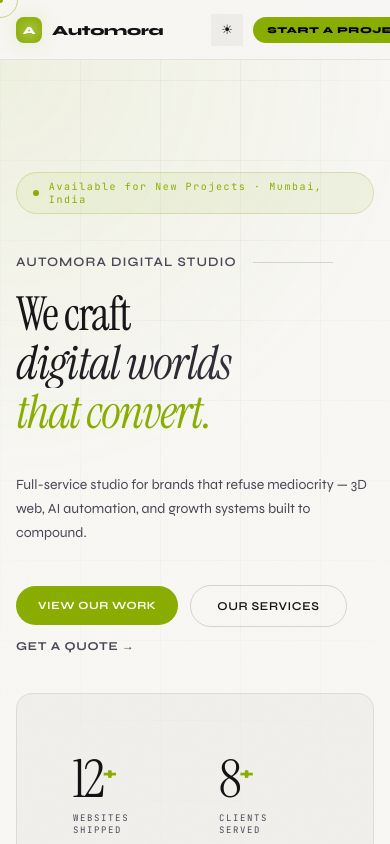
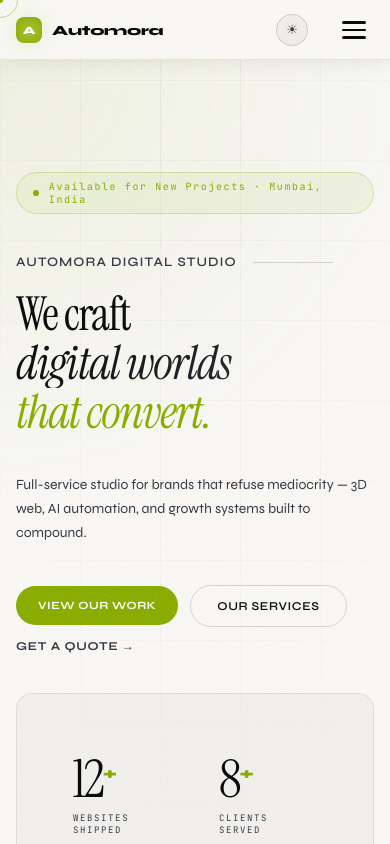
Before and after one commit to Adarsh261206/Automora, a plain HTML site: page index.html in a window 390 px wide. Both pictures are taken after a click on the button "Toggle theme". Shown: the top 844 px of the page. Drawn offline with Linux system fonts and the light colour scheme.

Commit message:
Fixed all mobile issues: hamburger visibility, process/philosophy numbers brightness, cursor removal on mobile, theme toggle outline removal, improved text visibility in both themes

```diff
--- a/index.html
+++ b/index.html
@@ -15,9 +15,9 @@
   --wire:rgba(255,255,255,0.08);
   --wire2:rgba(255,255,255,0.14);
   --wire3:rgba(255,255,255,0.22);
-  --smoke:#F5F3EE;
-  --fog:#9B97A8;
-  --ghost:#4A4658;
+  --smoke:#FFFFFF;
+  --fog:#C8C6D4;
+  --ghost:#7A7888;
   --volt:#D4FF00;
   --volt2:#B8E000;
   --volt-glow:rgba(212,255,0,0.15);
@@ -29,7 +29,7 @@
   --serif:'Instrument Serif',serif;
   --mono:'JetBrains Mono',monospace;
   --r:16px;
-  --nav-bg:rgba(8,8,10,0.88);
+  --nav-bg:rgba(8,8,10,0.92);
   --mob-bg:rgba(8,8,10,0.97);
   --theme-transition: background 0.4s ease, color 0.4s ease, border-color 0.4s ease;
 }
@@ -42,14 +42,14 @@
   --wire:rgba(0,0,0,0.08);
   --wire2:rgba(0,0,0,0.14);
   --wire3:rgba(0,0,0,0.22);
-  --smoke:#141214;
-  --fog:#4A4655;
-  --ghost:#8A8699;
+  --smoke:#0A0A0C;
+  --fog:#3A3845;
+  --ghost:#6A6675;
   --volt:#8AAD00;
   --volt2:#7A9C00;
   --volt-glow:rgba(138,173,0,0.15);
   --volt-dim:rgba(138,173,0,0.08);
-  --nav-bg:rgba(248,247,244,0.92);
+  --nav-bg:rgba(248,247,244,0.95);
   --mob-bg:rgba(248,247,244,0.98);
 }
 [data-theme="light"] .nav-blur{background:var(--nav-bg);}
@@ -108,8 +108,8 @@
 [data-theme="light"] .patt-lines{background-image:repeating-linear-gradient(-45deg,transparent,transparent 10px,rgba(0,0,0,0.03) 10px,rgba(0,0,0,0.03) 11px);}
 [data-theme="light"] .patt-grid{background-image:linear-gradient(rgba(0,0,0,0.04) 1px,transparent 1px),linear-gradient(90deg,rgba(0,0,0,0.04) 1px,transparent 1px);}
 [data-theme="light"] .cta-glow{background:radial-gradient(ellipse,rgba(138,173,0,0.1) 0%,transparent 65%);}
-[data-theme="light"] .phi-num{color:rgba(0,0,0,0.04);}
-[data-theme="light"] .phi-card:hover .phi-num{color:rgba(138,173,0,0.06);}
+[data-theme="light"] .phi-num{color:rgba(0,0,0,0.25);}
+[data-theme="light"] .phi-card:hover .phi-num{color:rgba(138,173,0,0.4);}
 [data-theme="light"] .svc-card-num{color:rgba(0,0,0,0.04);}
 [data-theme="light"] .svc-card:hover .svc-card-num{color:rgba(138,173,0,0.06);}
 [data-theme="light"] .manifesto-text .dim{color:var(--ghost);}
@@ -142,6 +142,10 @@
 [data-theme="light"] .phi-card::before{background:radial-gradient(ellipse 60% 60% at 0% 100%,var(--volt-dim) 0%,transparent 100%);}
 [data-theme="light"] .svc-card::before{background:radial-gradient(ellipse 70% 70% at 0% 100%,var(--volt-dim) 0%,transparent 100%);}
 [data-theme="light"] .step-n{border-color:var(--wire2);color:var(--fog);}
+[data-theme="light"] .pstep-n{color:rgba(0,0,0,0.25);}
+[data-theme="light"] .pstep:hover .pstep-n{color:rgba(138,173,0,0.4);}
+[data-theme="light"] .stat-n{color:var(--smoke);}
+[data-theme="light"] .stat-l{color:var(--fog);}
 [data-theme="light"] .ticker-label{background:var(--volt);color:#fff;}
 [data-theme="light"] .t-sep{color:var(--volt);}
 [data-theme="light"] .np:hover,.np.on{background:rgba(0,0,0,0.08);color:var(--smoke);}
@@ -163,8 +167,14 @@
 }
 *,*::before,*::after{transition:background-color 0.35s ease, border-color 0.35s ease, color 0.35s ease, fill 0.35s ease;}
 a{text-decoration:none;color:inherit;}
-button{cursor:pointer;font-family:var(--syne);border:none;background:none;color:inherit;}
+button{cursor:pointer;font-family:var(--syne);border:none;background:none;color:inherit;outline:none;}
+button:focus{outline:none;}
 body{cursor:none;}
+
+@media (hover: none) and (pointer: coarse) {
+  body{cursor:auto !important;}
+  #c-dot,#c-ring{display:none !important;}
+}
 
 /* ═══════════════════════════════════
    ██ ENHANCED DESIGN ADDITIONS
@@ -260,7 +270,7 @@
 }
 @keyframes pageFadeIn{from{opacity:0;transform:translateY(12px);}to{opacity:1;transform:none;}}
 
-
+.theme-toggle{
   display:flex;align-items:center;justify-content:center;
   width:40px;height:40px;border-radius:50%;
   border:1px solid var(--wire2);
@@ -270,7 +280,11 @@
   position:relative;z-index:1;
   flex-shrink:0;
   overflow:hidden;
-}
+  outline:none;
+  -webkit-tap-highlight-color:transparent;
+}
+.theme-toggle:focus{outline:none;box-shadow:none;}
+.theme-toggle:active{transform:scale(0.95);}
 .theme-toggle:hover{
   border-color:var(--volt);color:var(--volt);
   background:var(--volt-dim);
@@ -322,11 +336,12 @@
 }
 .nav-blur{
   position:absolute;inset:0;
-  background:rgba(8,8,10,.85);
+  background:rgba(8,8,10,.95);
   backdrop-filter:blur(40px) saturate(180%);-webkit-backdrop-filter:blur(40px) saturate(180%);
   border-bottom:1px solid var(--wire);
-}
-[data-theme="light"] .nav-blur{background:rgba(248,247,244,.9);}
+  box-shadow:0 2px 20px rgba(0,0,0,0.3);
+}
+[data-theme="light"] .nav-blur{background:rgba(248,247,244,.96);box-shadow:0 2px 20px rgba(0,0,0,0.08);}
 .nav-left,.nav-center,.nav-right{position:relative;z-index:1;display:flex;align-items:center;}
 .nav-right{gap:10px;}
 .logo{
@@ -388,13 +403,13 @@
 
 /* Mobile hamburger */
 .ham{
-  display:none;flex-direction:column;gap:5px;padding:6px;
-  position:relative;z-index:1;
-}
-.ham span{width:22px;height:2px;background:var(--smoke);border-radius:2px;transition:all .3s;}
-.ham.open span:nth-child(1){transform:translateY(7px) rotate(45deg);}
+  display:none;flex-direction:column;gap:5px;padding:8px;
+  position:relative;z-index:1;cursor:pointer;
+}
+.ham span{width:24px;height:2.5px;background:var(--smoke);border-radius:2px;transition:all .3s;}
+.ham.open span:nth-child(1){transform:translateY(7.5px) rotate(45deg);}
 .ham.open span:nth-child(2){opacity:0;}
-.ham.open span:nth-child(3){transform:translateY(-7px) rotate(-45deg);}
+.ham.open span:nth-child(3){transform:translateY(-7.5px) rotate(-45deg);}
 .mob-menu{
   position:fixed;top:72px;left:0;right:0;
   background:rgba(8,8,10,.97);
@@ -866,10 +881,10 @@
 .pstep-n{
   font-family:var(--serif);font-size:52px;
   letter-spacing:-.04em;line-height:1;
-  color:rgba(255,255,255,.06);
+  color:rgba(255,255,255,0.35);
   transition:color .3s;
 }
-.pstep:hover .pstep-n{color:rgba(212,255,0,.15);}
+.pstep:hover .pstep-n{color:rgba(212,255,0,.45);}
 .pstep-title{font-size:18px;font-weight:700;color:var(--smoke);margin-bottom:10px;}
 .pstep-desc{font-size:14px;line-height:1.8;color:var(--fog);}
 .pstep-tag{
@@ -904,11 +919,11 @@
 .phi-card:hover::before{opacity:1;}
 .phi-num{
   font-family:var(--serif);font-size:72px;font-style:italic;
-  color:rgba(255,255,255,.04);margin-bottom:24px;line-height:1;
+  color:rgba(255,255,255,.35);margin-bottom:24px;line-height:1;
   display:block;position:relative;z-index:1;
   transition:color .3s;
 }
-.phi-card:hover .phi-num{color:rgba(212,255,0,.06);}
+.phi-card:hover .phi-num{color:rgba(212,255,0,.45);}
 .phi-title{font-family:var(--serif);font-size:22px;color:var(--smoke);letter-spacing:-.02em;margin-bottom:14px;position:relative;z-index:1;}
 .phi-desc{font-size:13px;line-height:1.8;color:var(--fog);position:relative;z-index:1;}
 
@@ -1294,11 +1309,11 @@
 @media(max-width:1024px){
   nav{padding:0 24px;height:64px;}
   .nav-pills{display:none;}
-  .ham{display:flex;}
+  .ham{display:flex !important;}
+  .nav-cta{display:none;}
   .logo{font-size:15px;}
   .logo-mark{width:28px;height:28px;}
   .logo-mark::before{font-size:12px;}
-  .nav-cta{font-size:10px;padding:9px 18px;}
   .theme-toggle{width:36px;height:36px;font-size:14px;}
 
   .wrap,.svc-inner,.bento-grid,.full-bento,.work-filter-bar,.work-hero,.pg-hero,.about-hero,.contact-hero,.contact-body,.foot-inner,.work-bento-s .section-header{padding-left:24px;padding-right:24px;}
@@ -1342,16 +1357,17 @@
 }
 @media(max-width:640px){
   nav{padding:0 16px;height:60px;}
+  .ham{display:flex !important;}
+  .nav-cta{display:none;}
   .logo{font-size:14px;}
   .logo-mark{width:26px;height:26px;}
   .logo-mark::before{font-size:11px;}
-  .nav-cta{font-size:9px;padding:8px 14px;}
   .theme-toggle{width:32px;height:32px;font-size:13px;}
 
   .hero-main{padding:40px 16px 32px;margin-top:60px;}
   .hero-headline{font-size:clamp(40px,12vw,72px);line-height:1.05;}
   .nums-grid,.svc-cards-grid,.pkg-grid,.values-grid,.team-grid,.phi-grid,.testi-grid{grid-template-columns:1fr;}
-  .foot-grid{grid-template-columns:1fr;}
+  .foot-grid{grid-template-columns:1fr 1fr;}
   .faq-grid{margin:40px 0 0;}
   .hero-stat-panel{grid-template-columns:1fr 1fr;}
   .scroll-hint{display:none;}
```
